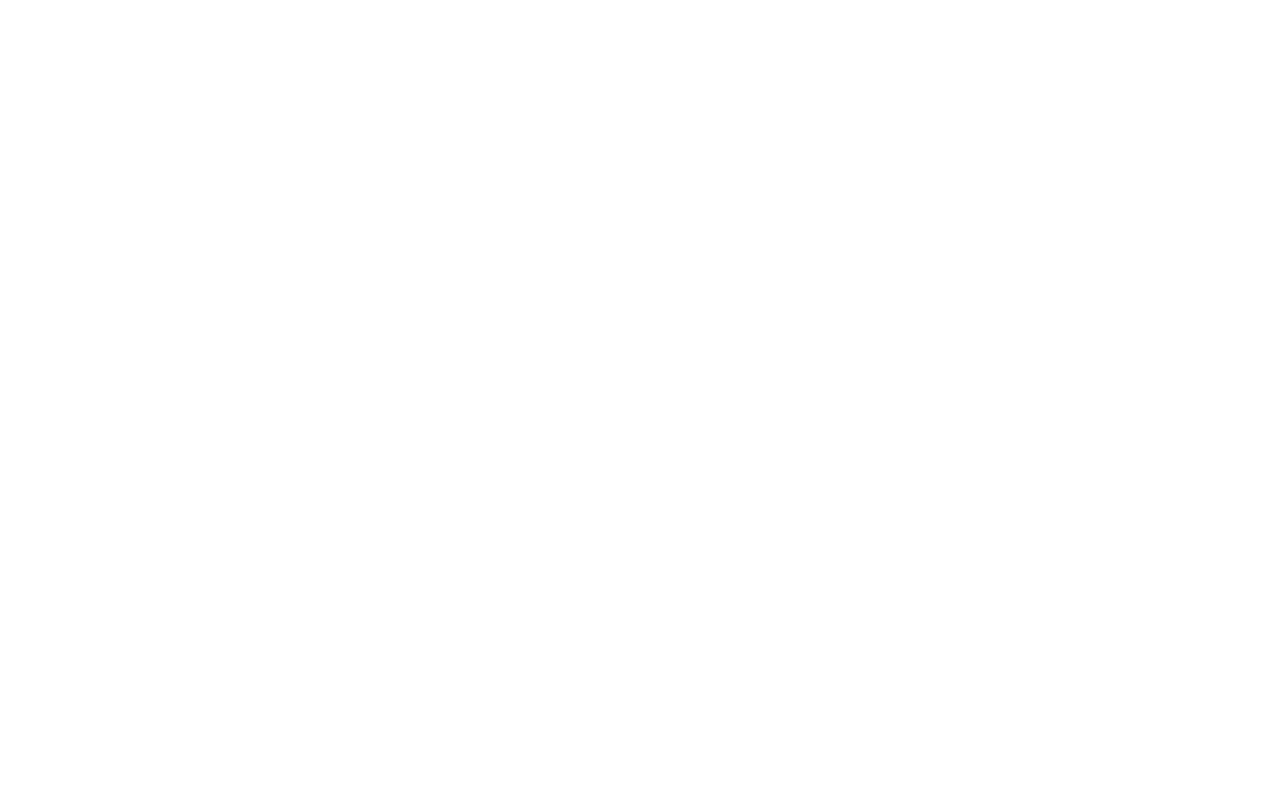
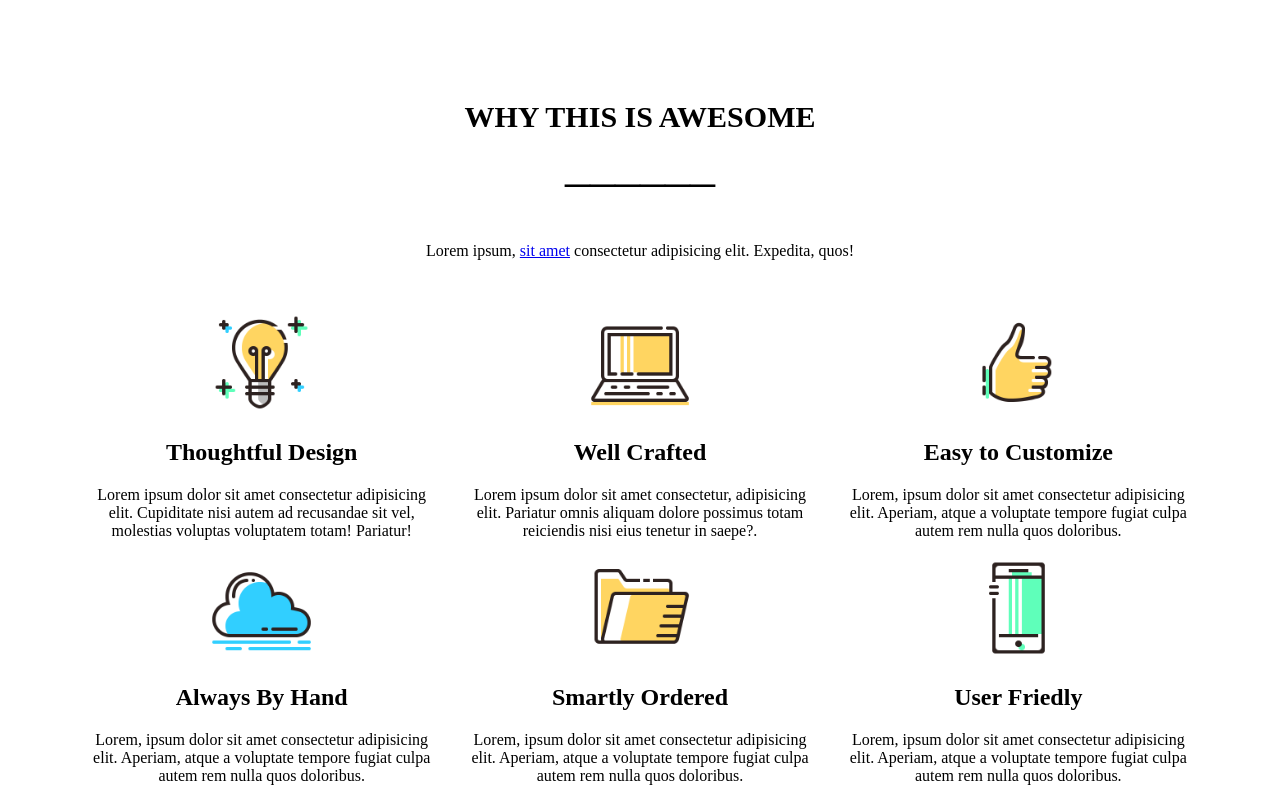
Before and after one commit to pavel-mikhalkevich-2020/TMS, a plain HTML site: page TMS Lesson 2/project/index.html in a window 1280 px wide. Drawn offline with Linux system fonts and the light colour scheme.

Commit message:
Add files via upload
flow optiones, href included

```diff
--- /dev/null
+++ b/TMS Lesson 2/project/css/style.css
@@ -0,0 +1,39 @@
+h1 {
+    text-align: center;
+    font-size: 30px;
+    margin-top: 100px;
+    margin-bottom: 0;
+    padding-bottom: 0;
+}
+
+.bottom_line {
+    text-align: center;
+    font-size: 50px;
+    margin: 0;
+    padding: 0;
+    margin-bottom: 50px;
+}
+
+h2 {
+    text-align: center;
+}
+
+.pics_block {
+    display: flex;
+    flex-flow: row wrap;
+    justify-content: space-evenly;
+    margin: 50px 50px 0px;
+}
+
+.one_pic_block {
+    width: 30%;
+    text-align: center;
+}
+
+img {
+    width: 30%;
+}
+
+p {
+    text-align: center;
+}
--- a/TMS Lesson 2/project/index.html
+++ b/TMS Lesson 2/project/index.html
@@ -1,11 +1,51 @@
 <!DOCTYPE html>
 <html lang="en">
+
 <head>
     <meta charset="UTF-8">
     <meta name="viewport" content="width=device-width, initial-scale=1.0">
-    <title>Document</title>
+    <title>HomeTask</title>
+    <link rel="stylesheet" href="./css/style.css">
 </head>
+
 <body>
+    <h1>WHY THIS IS AWESOME</h1>
+    <p class="bottom_line">______</p>
+    <p>Lorem ipsum, <a href="https://www.spiegel.de/politik/ausland/griechenlands-neue-fluechtlingskrise-a-254a53cb-3580-4e20-b567-38eb094d9e70" target="_blank"> sit amet</a> consectetur adipisicing elit. Expedita, quos!</p>
 
+    <div class="pics_block">
+        <div class="one_pic_block">
+            <img src="./image/lightbulb_idea.png" alt="">
+            <h2>Thoughtful Design</h2>
+            <p>Lorem ipsum dolor sit amet consectetur adipisicing elit. Cupiditate nisi autem ad recusandae sit vel, molestias voluptas voluptatem totam! Pariatur!</p>
+        </div>
+        <div class="one_pic_block">
+            <img src="./image/laptop.png" alt="">
+            <h2>Well Crafted</h2>
+            <p>Lorem ipsum dolor sit amet consectetur, adipisicing elit. Pariatur omnis aliquam dolore possimus totam reiciendis nisi eius tenetur in saepe?.
+            </p>
+        </div>
+        <div class="one_pic_block">
+            <img src="./image/thumbs_up.png" alt="">
+            <h2>Easy to Customize</h2>
+            <p>Lorem, ipsum dolor sit amet consectetur adipisicing elit. Aperiam, atque a voluptate tempore fugiat culpa autem rem nulla quos doloribus.</p>
+        </div>
+        <div class="one_pic_block">
+            <img src="./image/cloud.png" alt="">
+            <h2>Always By Hand</h2>
+            <p>Lorem, ipsum dolor sit amet consectetur adipisicing elit. Aperiam, atque a voluptate tempore fugiat culpa autem rem nulla quos doloribus.</p>
+        </div>
+        <div class="one_pic_block">
+            <img src="./image/folder.png" alt="">
+            <h2>Smartly Ordered</h2>
+            <p>Lorem, ipsum dolor sit amet consectetur adipisicing elit. Aperiam, atque a voluptate tempore fugiat culpa autem rem nulla quos doloribus.</p>
+        </div>
+        <div class="one_pic_block">
+            <img src="./image/device.png" alt="">
+            <h2>User Friedly</h2>
+            <p>Lorem, ipsum dolor sit amet consectetur adipisicing elit. Aperiam, atque a voluptate tempore fugiat culpa autem rem nulla quos doloribus.</p>
+        </div>
+
+    </div>
 </body>
 </html>
```
Also changed, not shown: TMS Lesson 2/project/image/cloud.png (added), TMS Lesson 2/project/image/device.png (added), TMS Lesson 2/project/image/folder.png (added), TMS Lesson 2/project/image/laptop.png (added), TMS Lesson 2/project/image/lightbulb_idea.png (added), TMS Lesson 2/project/image/thumbs_up.png (added).
